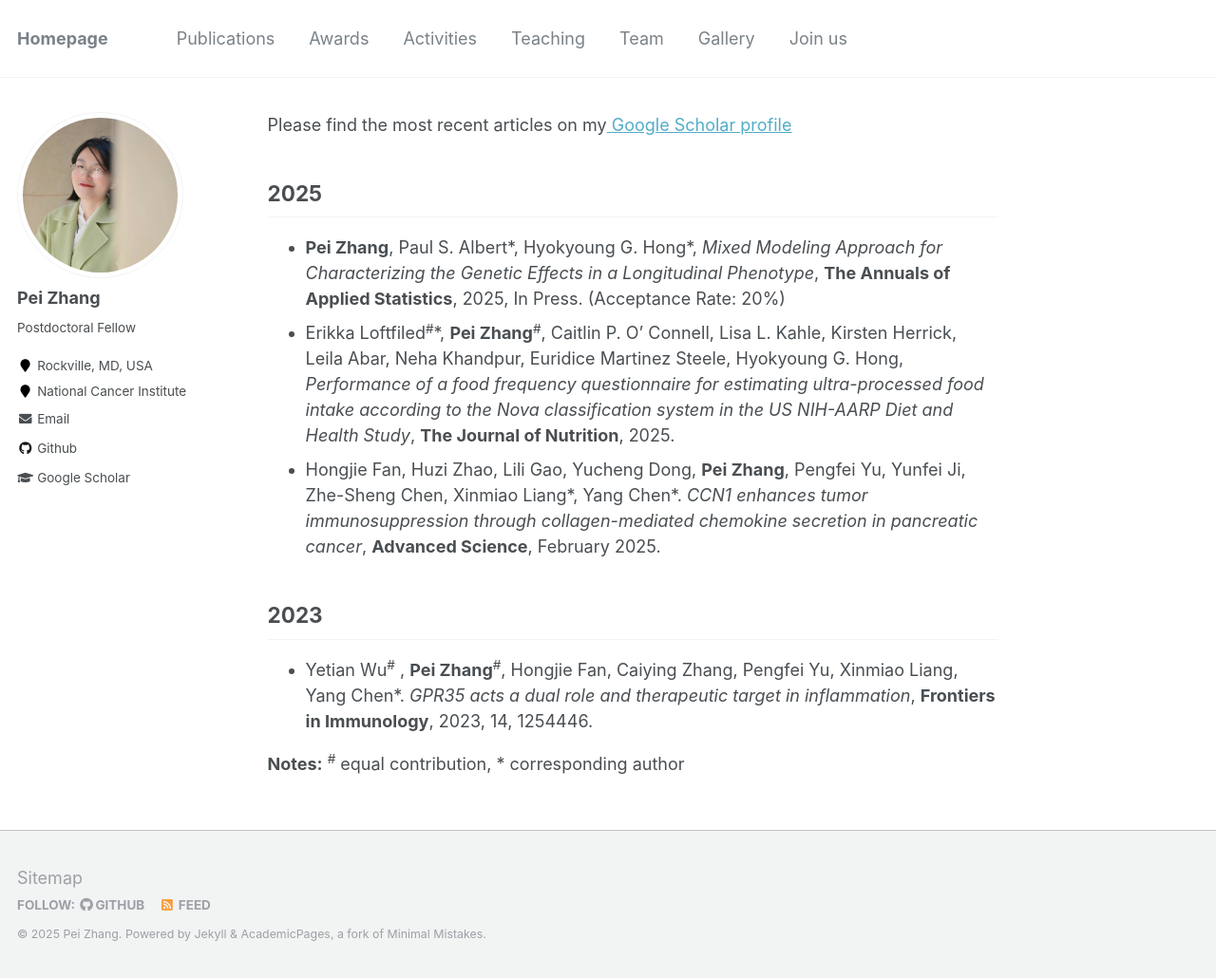
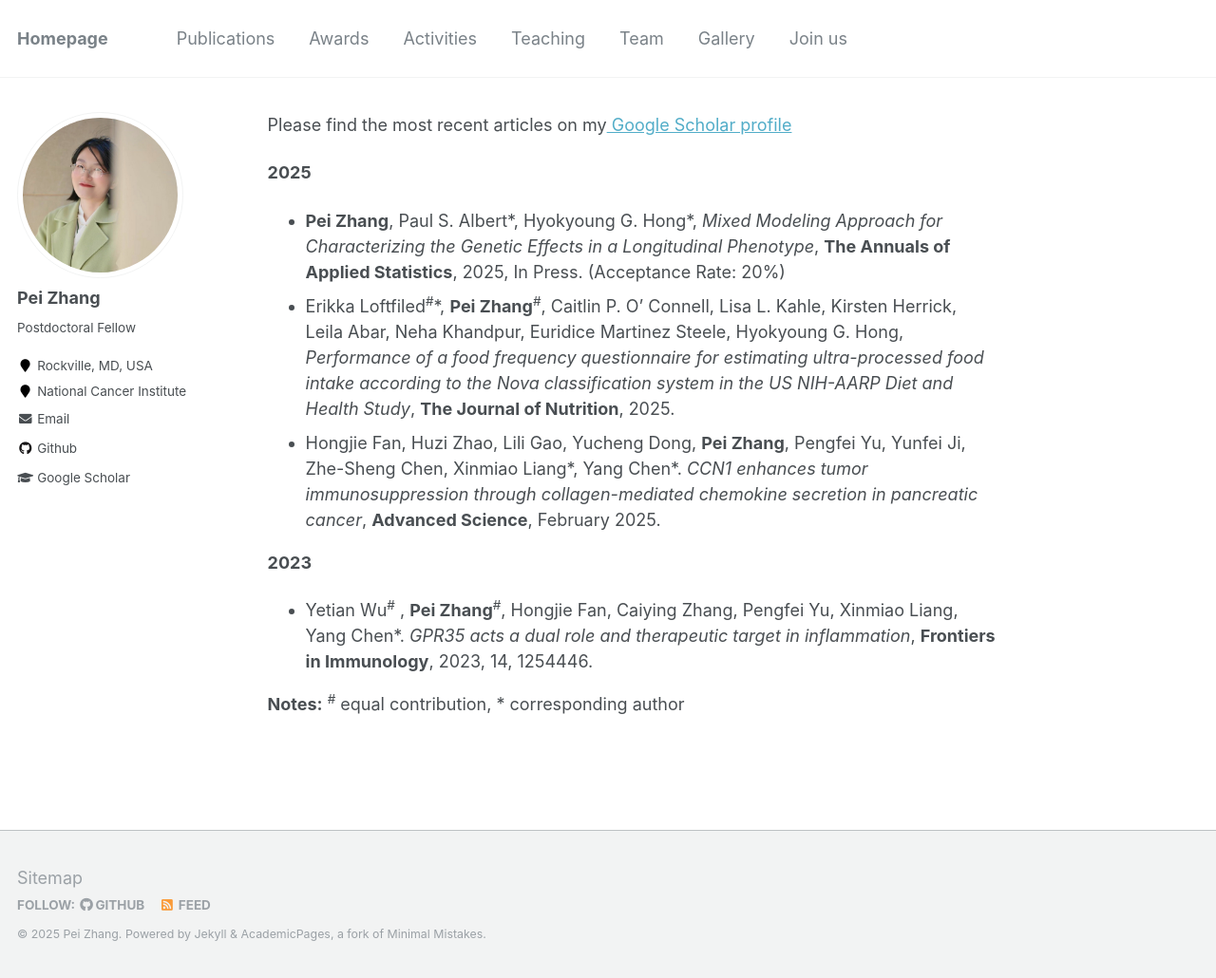
Before and after one commit to BettyzhangPei/BettyzhangPei.github.io, a Jekyll site: the page built from _pages/publications.md, in a window 1280 px wide and 1030 px high. Shown: the whole window at 95% size. Built offline with Jekyll 4.4.1, drawn with Linux system fonts in a browser that asks for light colours.

```diff
--- a/_pages/publications.md
+++ b/_pages/publications.md
@@ -7,12 +7,12 @@ author_profile: true
 
 Please find the most recent articles on my<a href="https://scholar.google.com/citations?user=kPMGDoEAAAAJ&hl=en"> Google Scholar profile</a>
 
-## 2025
+<b>2025</b>
 -	**Pei Zhang**, Paul S. Albert\*, Hyokyoung G. Hong\*, *Mixed Modeling Approach for Characterizing the Genetic Effects in a Longitudinal Phenotype*, **The Annuals of Applied Statistics**, 2025, In Press. (Acceptance Rate: 20%)
 -	Erikka Loftfiled<sup>#</sup>\*, **Pei Zhang**<sup>#</sup>, Caitlin P. O’ Connell, Lisa L. Kahle, Kirsten Herrick, Leila Abar, Neha Khandpur, Euridice Martinez Steele, Hyokyoung G. Hong, *Performance of a food frequency questionnaire for estimating ultra-processed food intake according to the Nova classification system in the US NIH-AARP Diet and Health Study*, **The Journal of Nutrition**, 2025.
 - Hongjie Fan, Huzi Zhao, Lili Gao, Yucheng Dong, **Pei Zhang**, Pengfei Yu, Yunfei Ji, Zhe-Sheng Chen, Xinmiao Liang\*, Yang Chen\*. *CCN1 enhances tumor immunosuppression through collagen-mediated chemokine secretion in pancreatic cancer*, **Advanced Science**, February 2025.
 
-## 2023
+<b>2023</b>
 - Yetian Wu<sup>#</sup> , **Pei Zhang**<sup>#</sup>, Hongjie Fan, Caiying Zhang, Pengfei Yu, Xinmiao Liang, Yang Chen\*. *GPR35 acts a dual role and therapeutic target in inflammation*, **Frontiers in Immunology**, 2023, 14, 1254446.
 
 
```
